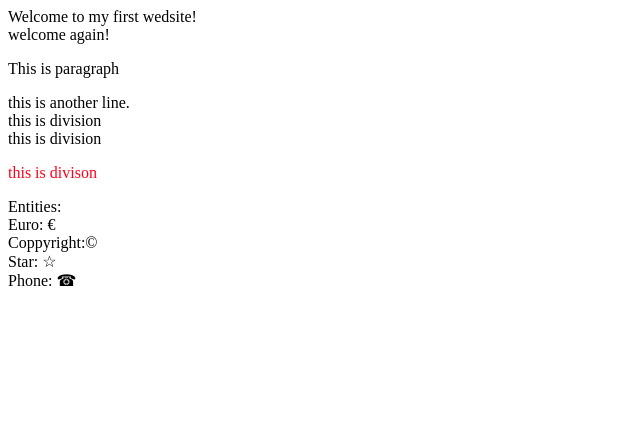
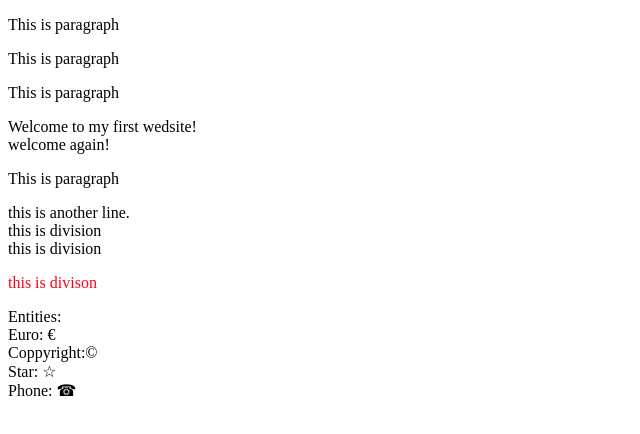
Before and after one commit to heneken1989/hien, a plain HTML site: page index.html in a window 1280 px wide. Shown: the whole page, without its empty margins (0-640 px from the left). Drawn offline with Linux system fonts and the light colour scheme.

Commit message:
Update index.html

```diff
--- a/index.html
+++ b/index.html
@@ -7,6 +7,7 @@
     <title>S2-Intro</title>
 </head>
 <body>
+   <p>This is paragraph</p><p>This is paragraph</p><p>This is paragraph</p>
     Welcome to my first wedsite!<br>
     welcome again!
     <p>This is paragraph</p>
```
